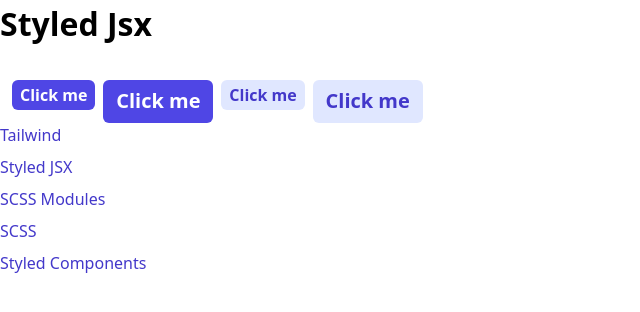
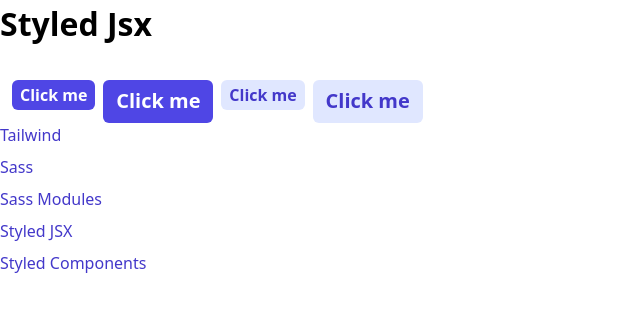
Before and after one commit to ulysset/evaluation-styling, a Next.js app: page /Emotion in a window 1280 px wide. Shown: the top 312 px of the page, without its empty margins (0-640 px from the left). Built offline with nearby package versions, Linux system fonts and the light colour scheme.

Commit message:
Minor changes

```diff
--- a/pages/_app.js
+++ b/pages/_app.js
@@ -10,14 +10,14 @@
         <Link href="/Tailwind">
           <a className="hover:text-indigo-300">Tailwind</a>
         </Link>
+        <Link href="/Sass">
+          <a className="hover:text-indigo-300">Sass</a>
+        </Link>
+        <Link href="/SassModules">
+          <a className="hover:text-indigo-300">Sass Modules</a>
+        </Link>
         <Link href="/JSX">
           <a className="hover:text-indigo-300">Styled JSX</a>
-        </Link>
-        <Link href="/SassModules">
-          <a className="hover:text-indigo-300">SCSS Modules</a>
-        </Link>
-        <Link href="/Sass">
-          <a className="hover:text-indigo-300">SCSS</a>
         </Link>
         <Link href="/Emotion">
           <a className="hover:text-indigo-300">Styled Components</a>
```
